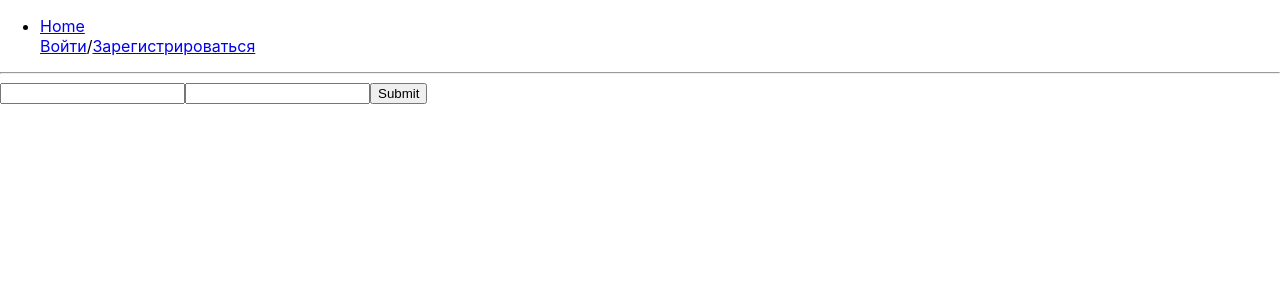
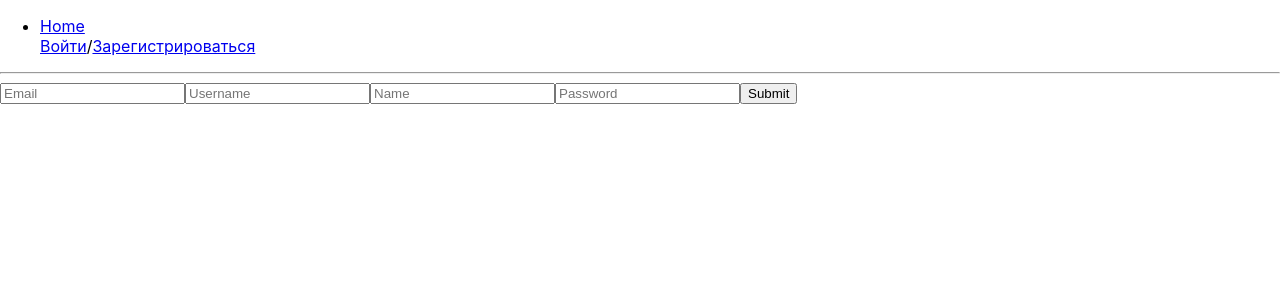
Before and after one commit to mokybrow/my_games_library, a React (Create React App) app in the folder frontend/: page /signup in a window 1280 px wide. Shown: the top 300 px of the page. Built offline with nearby package versions, Linux system fonts and the light colour scheme.

Commit message:
Добавил валидацию формы регистрации

```diff
--- a/frontend/src/components/RegForm.tsx
+++ b/frontend/src/components/RegForm.tsx
@@ -28,8 +28,18 @@ const RegForm: FC = () => {
         formState: { errors },
     } = useForm<FormData>()
 
-    const onSubmit: SubmitHandler<FormData> = (data) => console.log(data)
+    const onSubmit: SubmitHandler<FormData> = (data) => {
+        auth_store.registr(email,password, username, name )
+    }
     const error: SubmitErrorHandler<FormData> = (data) => console.log(data)
+
+    const uniqEmail = (email: string) => {
+        auth_store.registr(email, password, username, name)
+        if (!auth_store.emailError) {
+            return false
+        }
+        return true;
+    };
     const uniqUsername = (username: string) => {
         user_store.FindUser(username)
         if (user_store.anotherUser.username == username) {
@@ -43,14 +53,24 @@ const RegForm: FC = () => {
         <form onSubmit={handleSubmit(onSubmit, error)}>
             {/* register your input into the hook by invoking the "register" function */}
             <input  {...register("email", {
+                validate: uniqEmail, minLength: {
+                    value: 2,
+                    message: "min length is 5",
+                },
+            },)} onChange={e => setEmail(e.target.value)} placeholder='Email'/>
+            {errors.email && <p>Пользователь с такой почтой существует</p>}
+
+            <input  {...register("username", {
                 validate: uniqUsername, minLength: {
                     value: 2,
                     message: "min length is 5",
                 },
-            },)} />
+            },)} onChange={e => setUsername(e.target.value)}  placeholder='Username'/>
+
+            <input {...register("name", { required: true })} onChange={e => setName(e.target.value)} placeholder='Name'/>
 
             {/* include validation with required or other standard HTML validation rules */}
-            <input {...register("password", { required: true })} />
+            <input {...register("password", { required: true })} onChange={e => setPassword(e.target.value)} placeholder='Password'/>
             {/* errors will return when field validation fails  */}
             {errors.password && <span>This field is required</span>}
 
```
